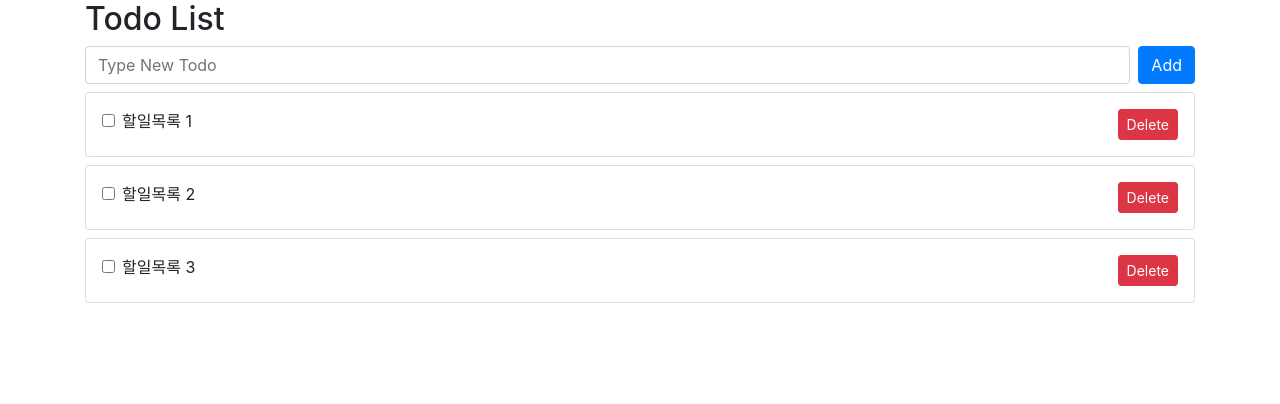
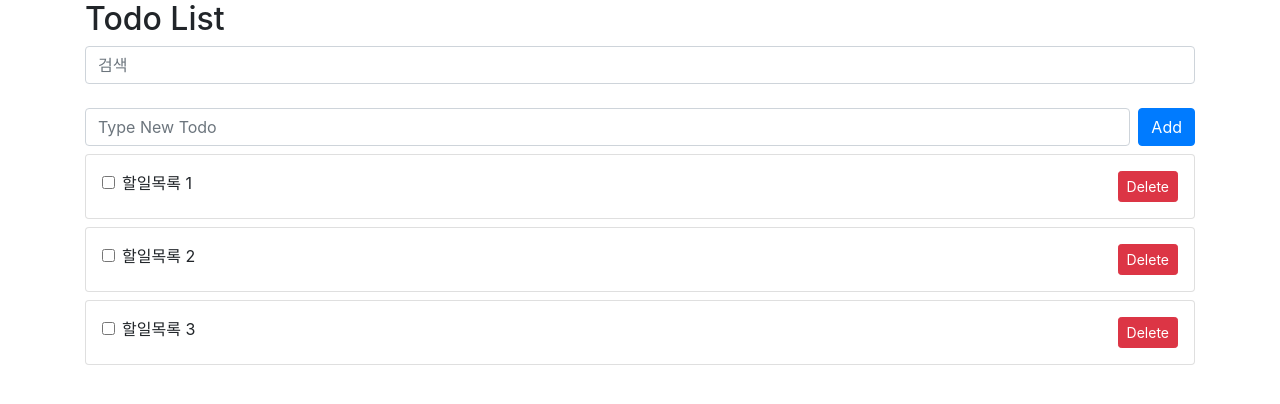
Before and after one commit to qwertymi/Todoreset, a Vue app: page / in a window 1280 px wide. Shown: the top 404 px of the page. Built offline with nearby package versions, Linux system fonts and the light colour scheme.

Commit message:
검색&컴포넌트

```diff
--- a/src/App.vue
+++ b/src/App.vue
@@ -1,86 +1,68 @@
 <template>
   <div class="container">
     <h2>Todo List</h2>
-    <form action="" @submit.prevent="onSubmit">
-      <div class="d-flex">
-        <div class="flex-grow-1 mr-2">
-          <input
-            class="form-control"
-            type="text"
-            v-model="todo"
-            placeholder="Type New Todo"
-          />
-        </div>
-        <div>
-          <button class="btn btn-primary" type="submit">Add</button>
-        </div>
-      </div>
-      <div v-show="hasError" style="color: red">내용을 기재해 주세요.</div>
-    </form>
+    <!-- 입력창 -->
+    <input
+      type="text"
+      class="form-control mb-4"
+      v-model="searchText"
+      placeholder="검색"
+    />
+    <TodoForm @add-todo="addTodo" />
+
+    <!-- 경고메시지 -->
     <div v-if="!todos.length">추가된 Todo가 없습니다.</div>
 
-    <div
-      v-for="(item, index) in todos"
-      v-bind:key="index"
-      class="card mt-2 p-2"
-    >
-      <div class="card-body p-2 d-flex">
-        <div class="form-check flex-grow-1 align-items-center">
-          <input
-            type="checkbox"
-            class="form-check-input"
-            v-model="item.complete"
-          />
-          <label
-            class="form-check-label"
-            v-bind:class="{ todostyle: item.complete }"
-            >{{ item.subject }}
-          </label>
-        </div>
-        <div>
-          <button class="btn btn-danger btn-sm" @click="deleteTodo(index)">
-            Delete
-          </button>
-        </div>
-      </div>
-    </div>
+    <!-- 할일목록 -->
+    <TodoList
+      :todos="filterTodos"
+      @delete-todo="deleteTodo"
+      @toggle-todo="toggleTodo"
+    />
   </div>
 </template>
 <script>
-import { ref } from "vue";
+import { computed, ref } from "vue";
+import TodoForm from "./components/TodoSimpleForm.vue";
+import TodoList from "./components/TodoList.vue";
 export default {
+  components: {
+    TodoForm,
+    TodoList,
+  },
   setup() {
-    const hasError = ref(false);
-    const todo = ref("");
     const todos = ref([
       { id: 1, subject: "할일목록 1", complete: false },
       { id: 2, subject: "할일목록 2", complete: false },
       { id: 3, subject: "할일목록 3", complete: false },
     ]);
-
-    const onSubmit = () => {
-      if (todo.value === "") {
-        hasError.value = true;
-      } else {
-        hasError.value = false;
-        todos.value.push({
-          id: Date.now(),
-          subject: todo.value,
-          complete: false,
+    const searchText = ref("");
+    const filterTodos = computed(() => {
+      if (searchText.value) {
+        return todos.value.filter((todo) => {
+          return todo.subject.includes(searchText.value);
         });
       }
-      todo.value = "";
+      return todos.value;
+    });
+
+    const addTodo = (todo) => {
+      todos.value.push(todo);
     };
     const deleteTodo = (index) => {
       todos.value.splice(index, 1);
     };
+    const toggleTodo = (index) => {
+      todos.value[index].complete = !todos.value[index].complete;
+    };
 
     return {
-      todo,
       todos,
-      onSubmit,
-      hasError,
+      addTodo,
       deleteTodo,
+      toggleTodo,
+      searchText,
+      filterTodos,
     };
   },
 };
--- /dev/null
+++ b/src/components/TodoList.vue
@@ -0,0 +1,51 @@
+<template>
+  <div>
+    <div
+      v-for="(item, index) in todos"
+      v-bind:key="index"
+      class="card mt-2 p-2"
+    >
+      <div class="card-body p-2 d-flex">
+        <div class="form-check flex-grow-1 align-items-center">
+          <input
+            type="checkbox"
+            class="form-check-input"
+            :value="item.complete"
+            @change="toggleTodo(index)"
+          />
+          <label
+            class="form-check-label"
+            v-bind:class="{ todostyle: item.complete }"
+            >{{ item.subject }}
+          </label>
+        </div>
+        <div>
+          <button class="btn btn-danger btn-sm" @click="deleteTodo(index)">
+            Delete
+          </button>
+        </div>
+      </div>
+    </div>
+  </div>
+</template>
+
+<script>
+export default {
+  props: ["todos"],
+  emit: ["delete-todo", "toggle-todo"],
+  setup(props, { emit }) {
+    const deleteTodo = (index) => {
+      emit("delete-todo", index);
+    };
+    const toggleTodo = (index) => {
+      emit("toggle-todo", index);
+    };
+    return {
+      deleteTodo,
+      toggleTodo,
+    };
+  },
+};
+</script>
+
+<style></style>
--- /dev/null
+++ b/src/components/TodoSimpleForm.vue
@@ -0,0 +1,47 @@
+<template>
+  <form action="" @submit.prevent="onSubmit">
+    <div class="d-flex">
+      <div class="flex-grow-1 mr-2">
+        <input
+          class="form-control"
+          type="text"
+          v-model="todo"
+          placeholder="Type New Todo"
+        />
+      </div>
+      <div>
+        <button class="btn btn-primary" type="submit">Add</button>
+      </div>
+    </div>
+    <div v-show="hasError" style="color: red">내용을 기재해 주세요.</div>
+  </form>
+</template>
+
+<script>
+import { ref } from "vue";
+export default {
+  emit: ["add-todo"],
+  setup(props, { emit }) {
+    const hasError = ref(false);
+    const todo = ref("");
+    const onSubmit = () => {
+      if (todo.value === "") {
+        hasError.value = true;
+      } else {
+        hasError.value = false;
+        emit("add-todo", {
+          id: Date.now(),
+          subject: todo.value,
+          complete: false,
+        });
+      }
+      todo.value = "";
+    };
+    return {
+      todo,
+      hasError,
+      onSubmit,
+    };
+  },
+};
+</script>
```
